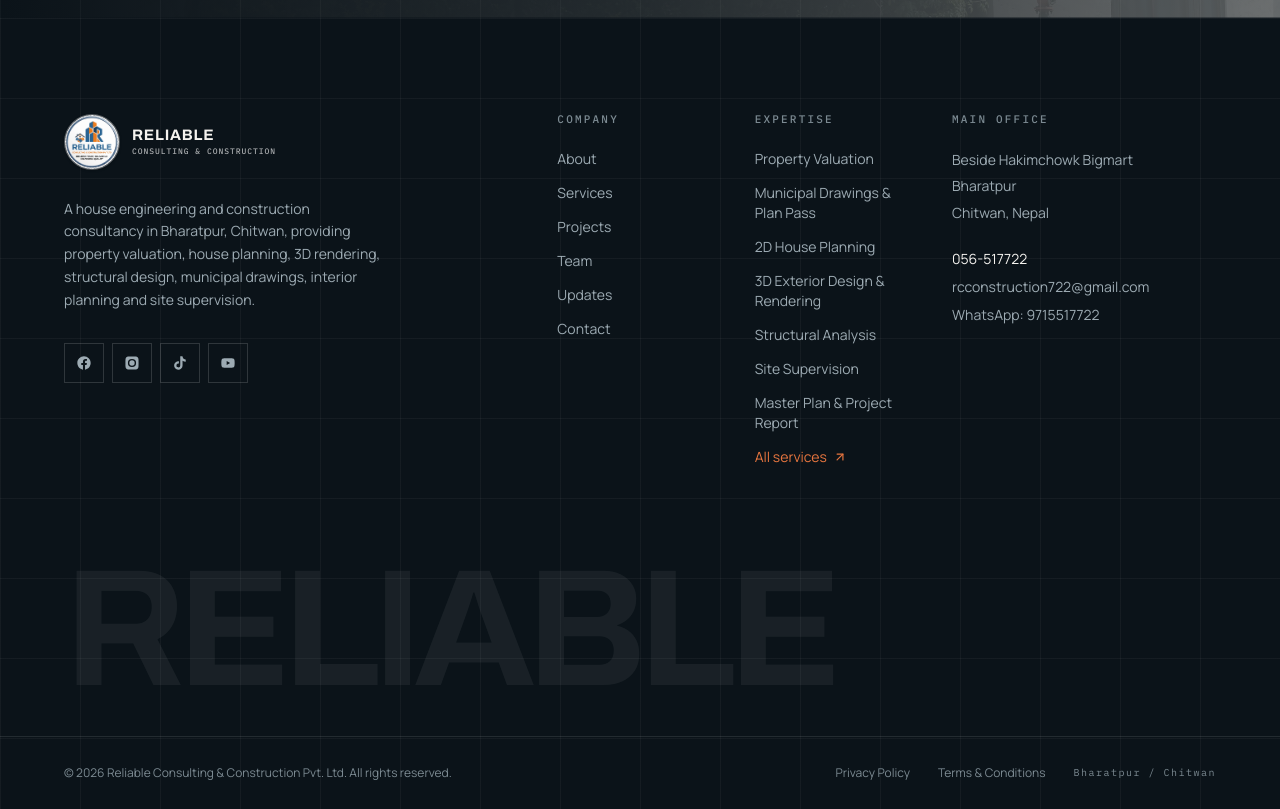
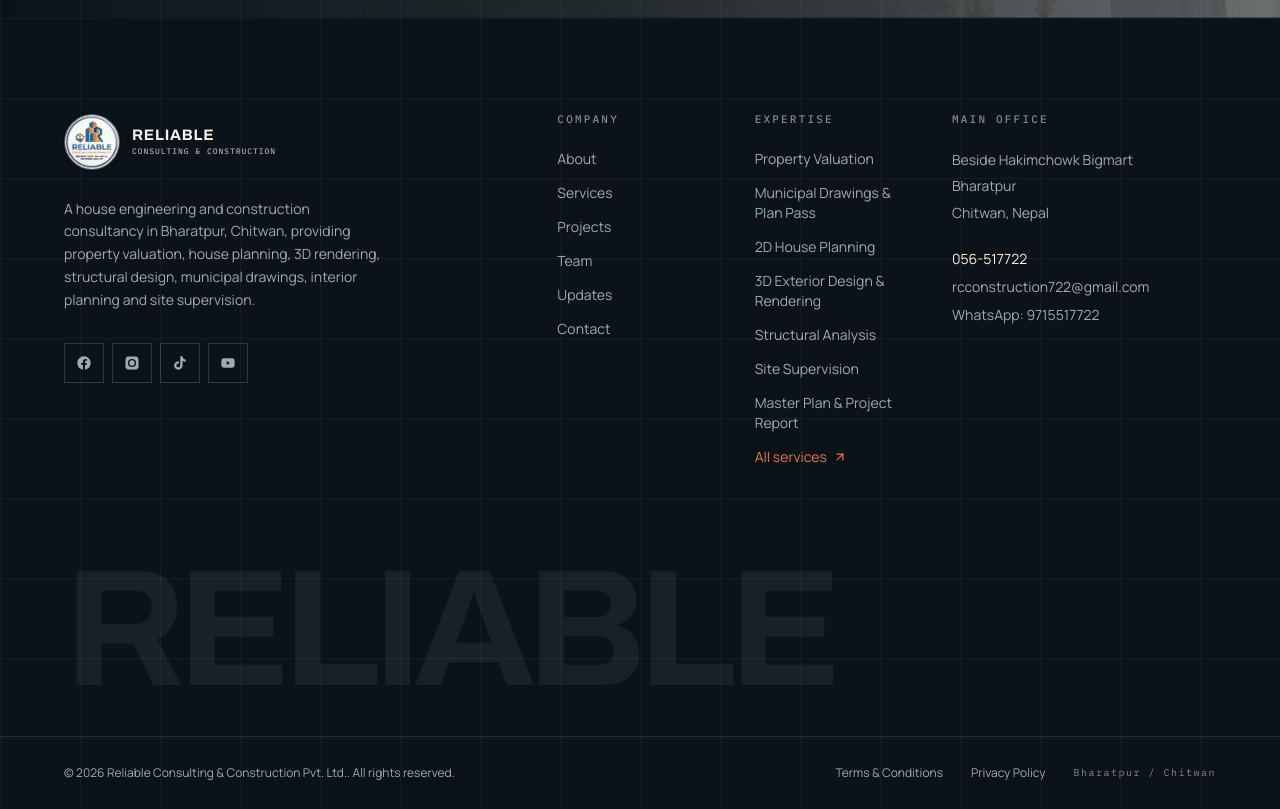
Before and after one commit to reliabledev2026-cmyk/reliable-construction-website, a Next.js app: page / in a window 1280 px wide. Shown: the part 10833-11642 px from the top of the page. Built offline with nearby package versions, Linux system fonts and the light colour scheme; no server answers.

Commit message:
fix: update footer legal links and improve styling

```diff
--- a/components/layout/footer.tsx
+++ b/components/layout/footer.tsx
@@ -155,16 +155,19 @@
 
         {/* ------------------------------ bottom bar --------------------------- */}
         <div className="border-t border-white/10">
-          <Reveal className="shell flex flex-col gap-4 py-7 text-xs md:flex-row md:items-center md:justify-between" variants={fadeIn}>
-            <p className="text-fg-invert-subtle">
-              © {year} {company.legalName} All rights reserved.
+          <div className="shell flex flex-col gap-4 py-7 text-xs md:flex-row md:items-center md:justify-between">
+            <p className="text-fg-invert-muted">
+              © {year} {company.legalName}. All rights reserved.
             </p>
-            <div className="flex flex-wrap items-center gap-x-7 gap-y-2">
+            <nav
+              aria-label="Legal information"
+              className="flex flex-wrap items-center gap-x-7 gap-y-3"
+            >
               {legalLinks.map((l) => (
                 <Link
                   key={l.href}
                   href={l.href}
-                  className="text-fg-invert-subtle transition-colors duration-400 ease-out-expo hover:text-fg-invert"
+                  className="text-fg-invert-muted underline-offset-4 transition-colors duration-400 ease-out-expo hover:text-fg-invert hover:underline"
                 >
                   {l.label}
                 </Link>
@@ -172,8 +175,8 @@
               <span className="font-mono text-[0.625rem] tracking-[0.15em] text-fg-invert-subtle">
                 Bharatpur / Chitwan
               </span>
-            </div>
-          </Reveal>
+            </nav>
+          </div>
         </div>
       </div>
     </footer>
--- a/data/company.ts
+++ b/data/company.ts
@@ -120,6 +120,6 @@
 ] as const;
 
 export const legalLinks = [
+  { label: "Terms & Conditions", href: "/terms" },
   { label: "Privacy Policy", href: "/privacy" },
-  { label: "Terms & Conditions", href: "/terms" },
 ] as const;
```
